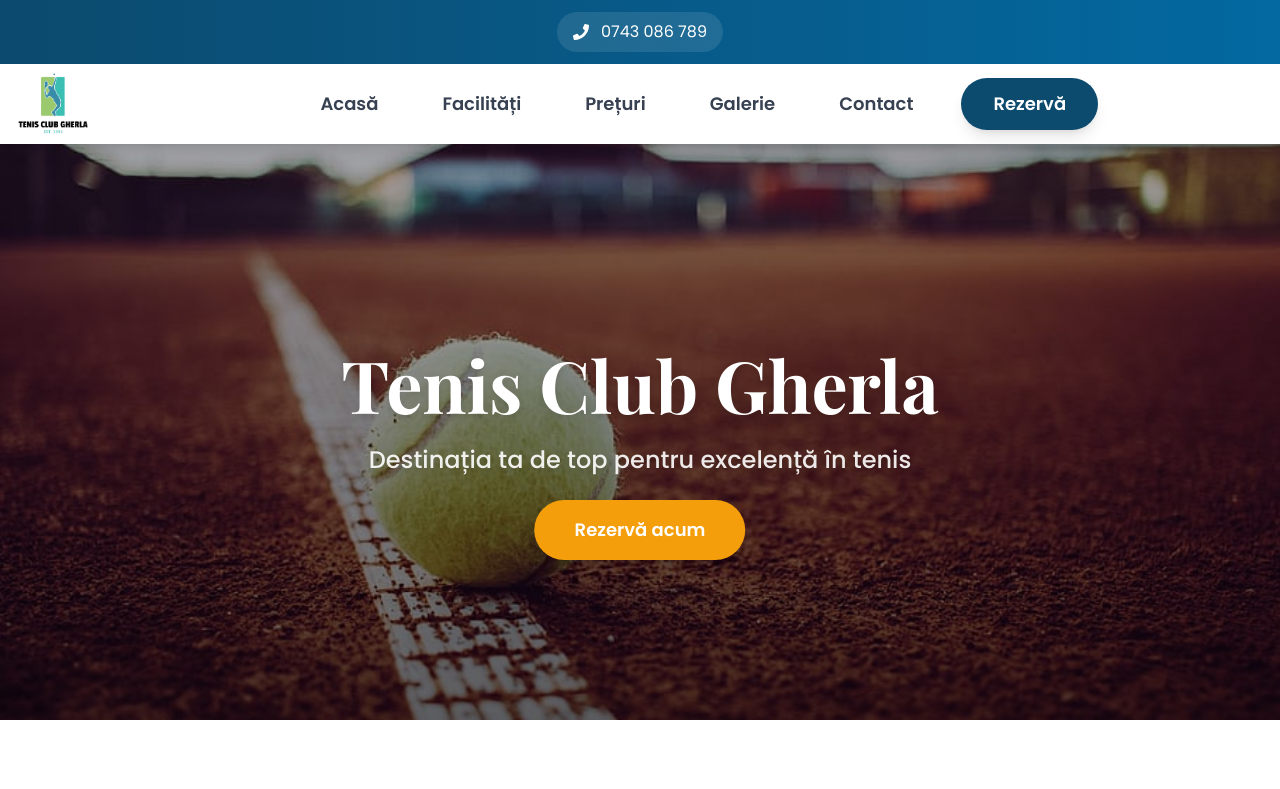
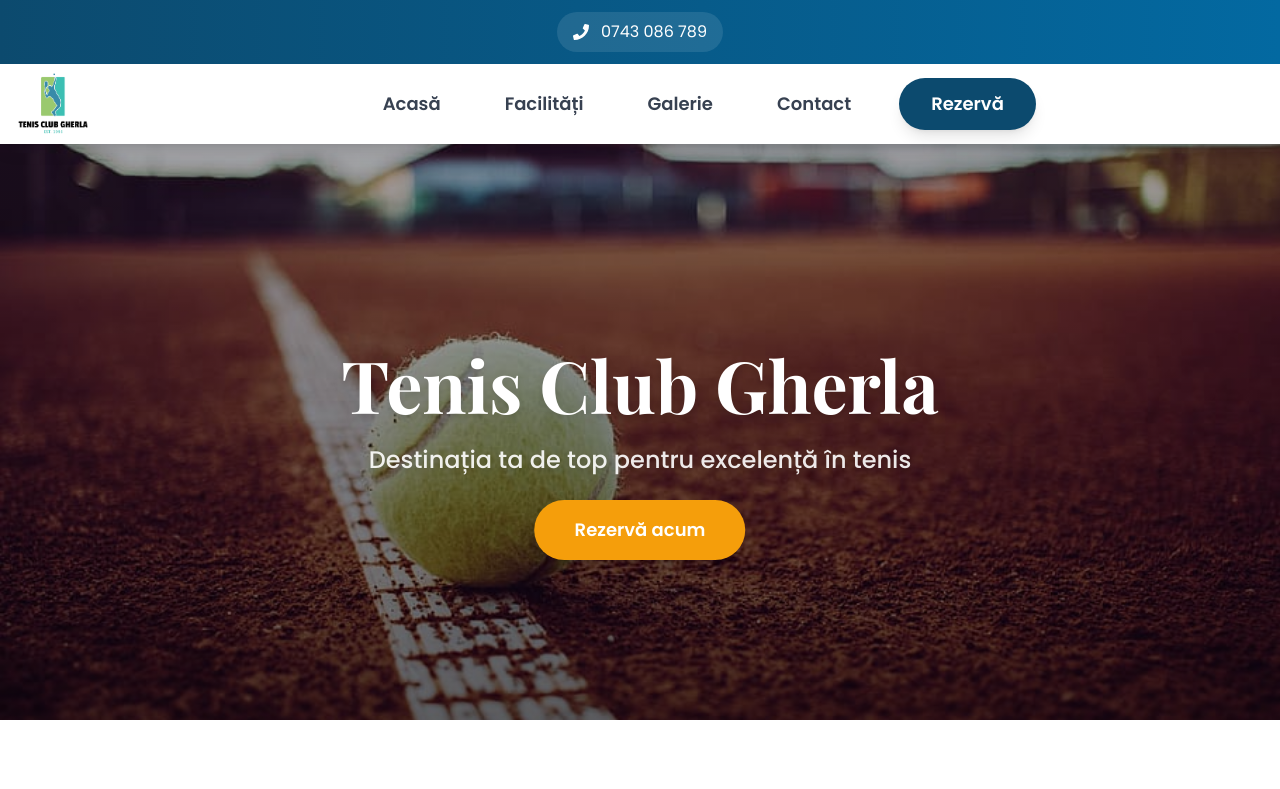
Before and after one commit to feudalics02/tennis-gherla-website, a React (Create React App) app: page / in a window 1280 px wide. Shown: the top 789 px of the page. Built offline with nearby package versions, Linux system fonts and the light colour scheme.

Commit message:
refactor: Remove Preturi from navigation items

```diff
--- a/src/Components/Navbar.js
+++ b/src/Components/Navbar.js
@@ -39,7 +39,6 @@
         const navigation = [
             { name: 'Acasă', href: '/' },
             { name: 'Facilități', href: '/facilitati' },
-            { name: 'Prețuri', href: '/preturi' },
             { name: 'Galerie', href: '/galerie' },
             { name: 'Contact', href: '/contact' },
         ];
```
